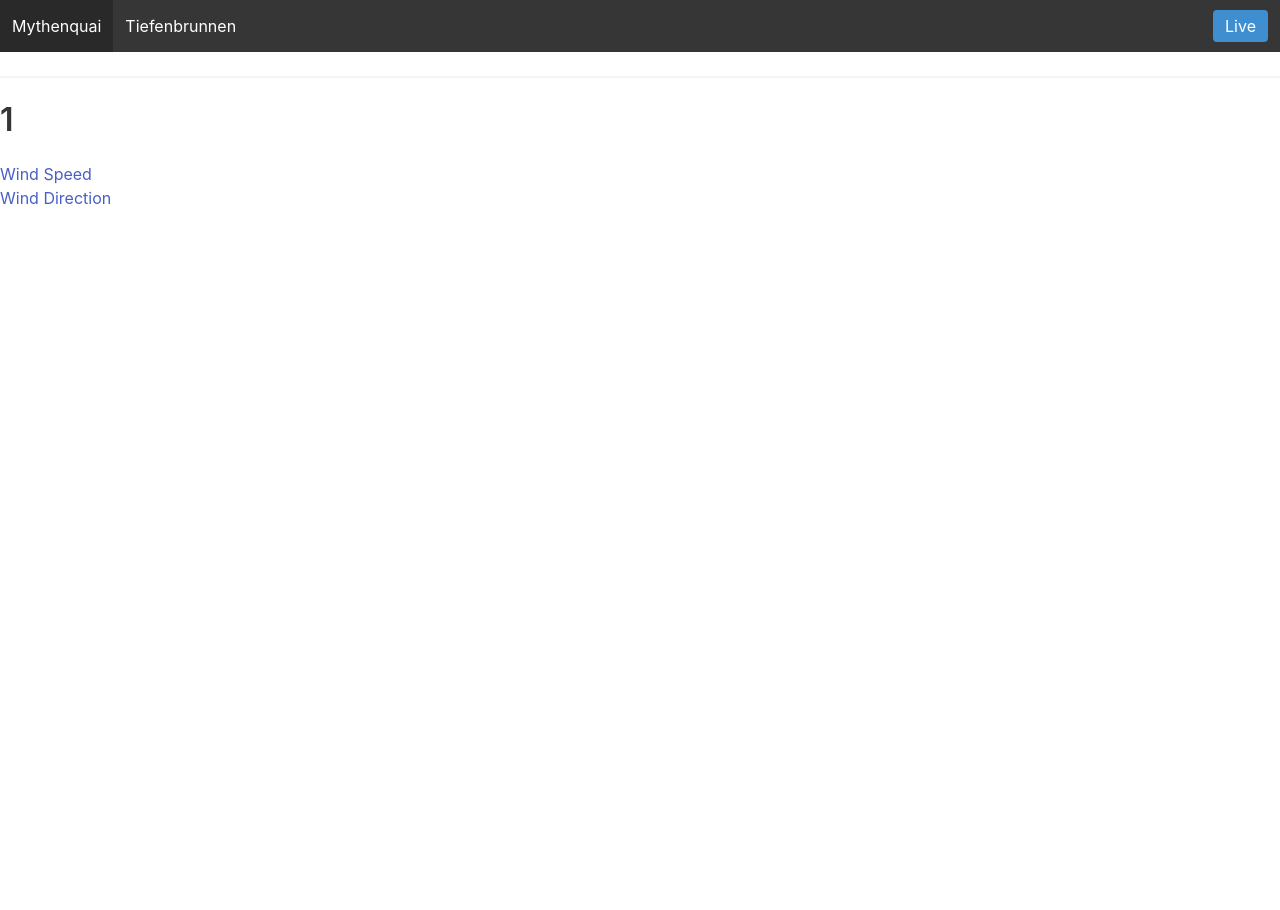
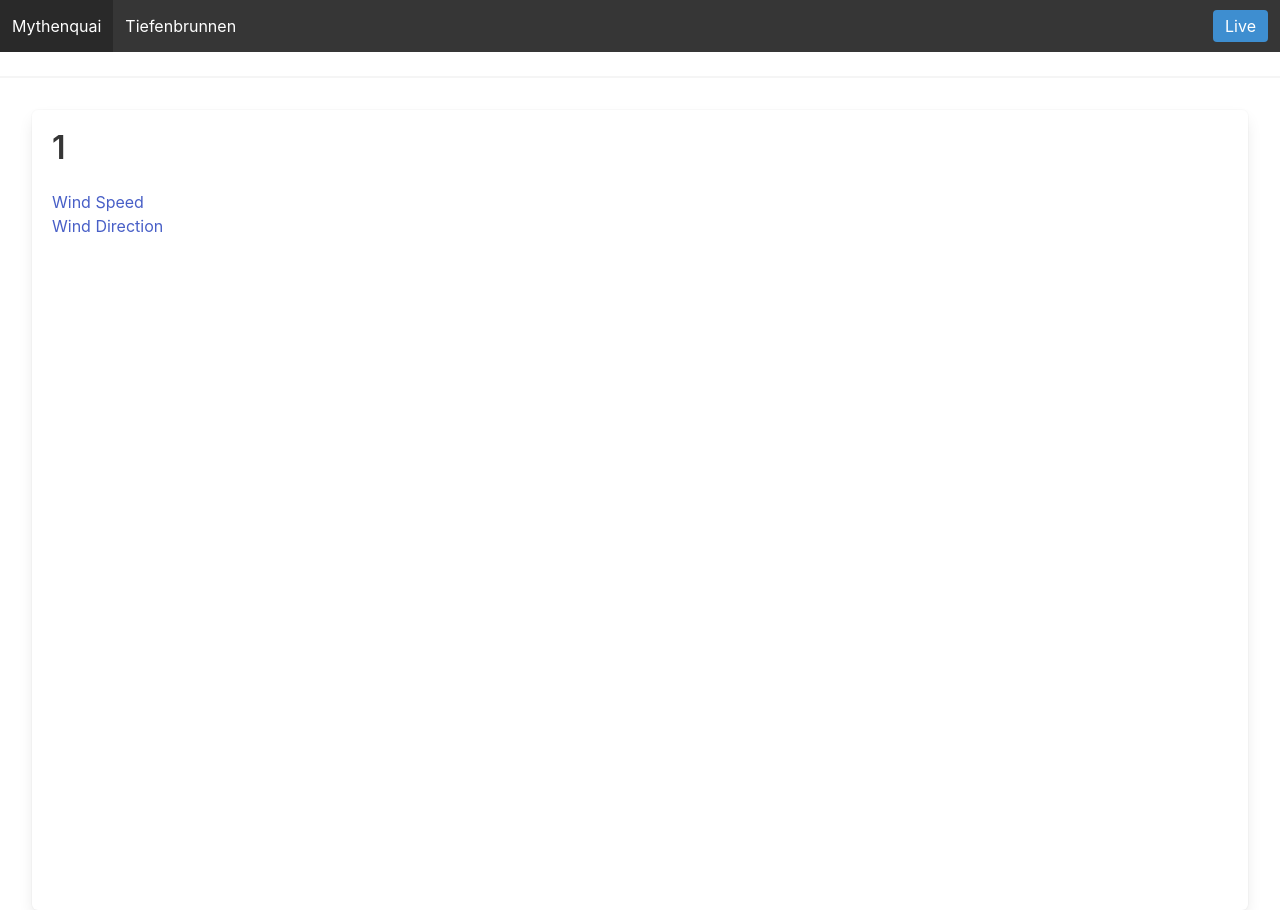
Before and after one commit to fhnw-ivy/fhnw-ds-cde1-wettermonitor, a Flask app: page /weatherstation/1/plots/1 in a window 1280 px wide. Before the commit the page ends 204 px from the top, so only its background shows below. Run offline with Flask 2, Linux system fonts and the light colour scheme; parts of the project's set-up code (start-up, migrations or seed data) failed here and were passed over.

Commit message:
look and feel

```diff
--- a/src/templates/index.html
+++ b/src/templates/index.html
@@ -15,12 +15,17 @@
         }
         .container {
             height: 100%;
+            max-width: 100% !important;
+        }
+        .box {
+            height: 100%;
+            margin: 2em;
         }
     </style>
 </head>
 
 <body>
-<div class="container" style="max-width: 100%">
+<div class="container">
     <header>
         <nav class="navbar is-dark">
             <div class="navbar-start">
@@ -42,10 +47,10 @@
     </header>
 
     <hr />
-
-    <h1 class="title">{{station}}</h1>
-
-    {% include subpage+'.html' %}
+    <div class="box">
+        <h1 class="title">{{station}}</h1>
+        {% include subpage+'.html' %}
+    </div>
 </div>
 
 <script>
```
